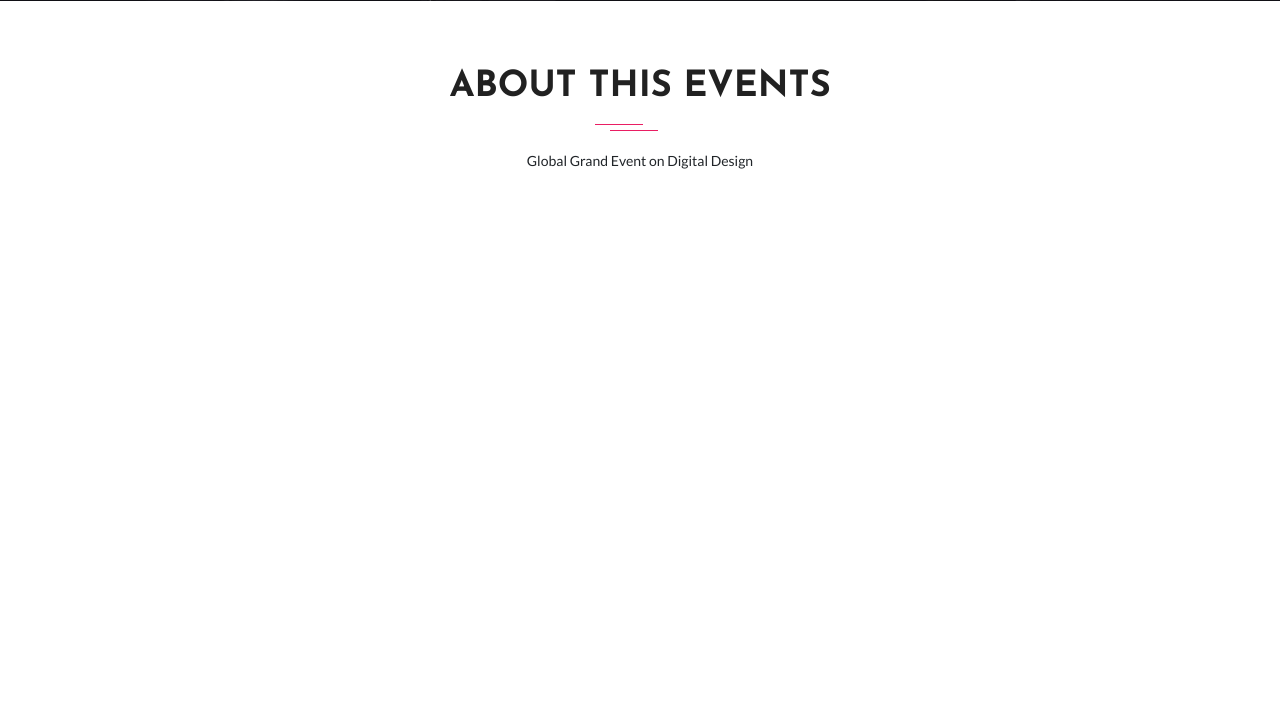
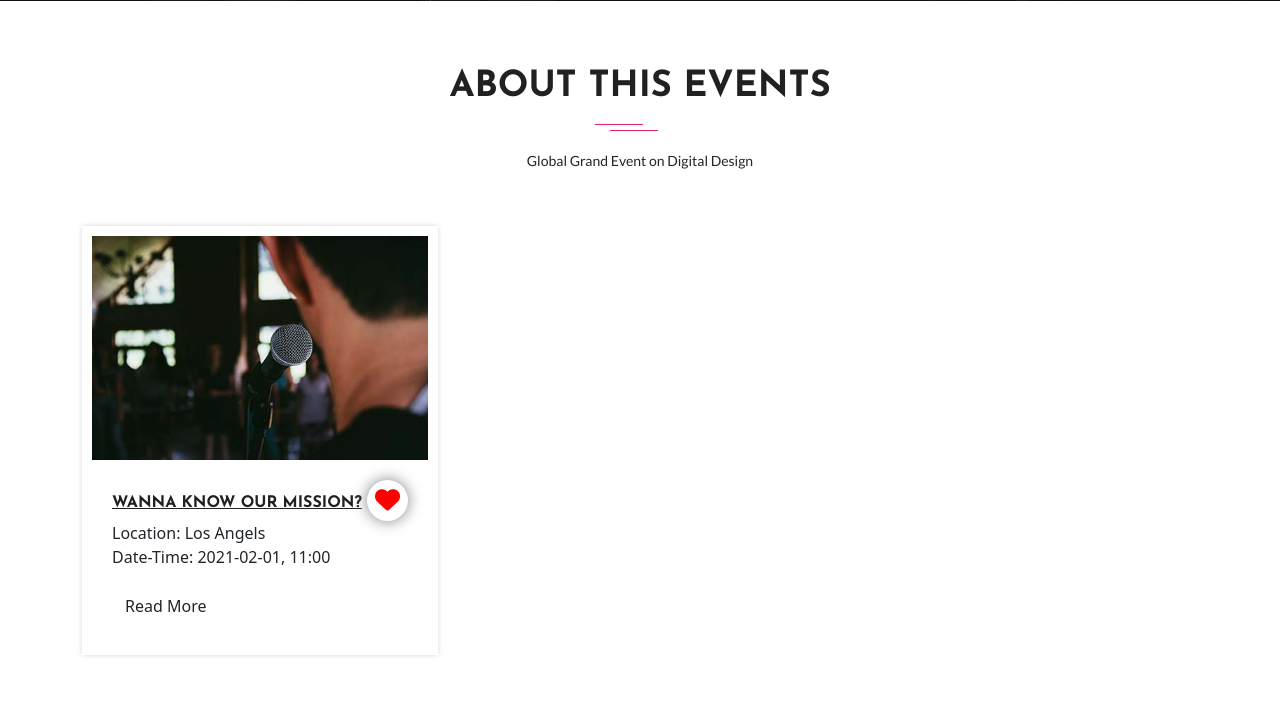
Before and after one commit to Kai391/Event-App, a Django app: template template/index.html in a window 1280 px wide. Shown: the part 719-1434 px from the top of the page. Before the commit the page ends 888 px from the top, so only its background shows below. Run offline with Django 3.2, Linux system fonts and the light colour scheme; the template is opened without the code that fills it, so the values that code supplies are empty; some libraries are stand-ins or nearby versions; some web fonts are replaced.

Commit message:
some updation

```diff
--- a/template/index.html
+++ b/template/index.html
@@ -62,6 +62,22 @@
         </div>
       </div>
       <div class="row">
+        <div class="col-xs-12 col-md-6 col-lg-4">
+          <div class="about-item">
+            <img class="img-fluid" src={% static "assets/img/about/img1.jpg"%} alt="">
+            <div class="about-text">
+              <div class="d-flex justify-content-between" style="align-items:flex-end;">
+              <h3><a href="#">Wanna Know Our Mission?</a></h3>
+              <i class="fas fa-heart icon" data-color="True" data-id="none"></i>
+            </div>
+            <Lable>Location: <span>Los Angels</span></Label>
+              <div>
+                <Label>Date-Time: <span>2021-02-01, 11:00</span></Label>
+              </div>
+              <a class="btn btn-common btn-rm" href="#">Read More</a>
+            </div>
+          </div>
+        </div>
         {% for e in events %}
         <div class="col-xs-12 col-md-6 col-lg-4">
           <div class="about-item">
```
Also changed, not shown: template/Likes.html (+15 -0 lines).
